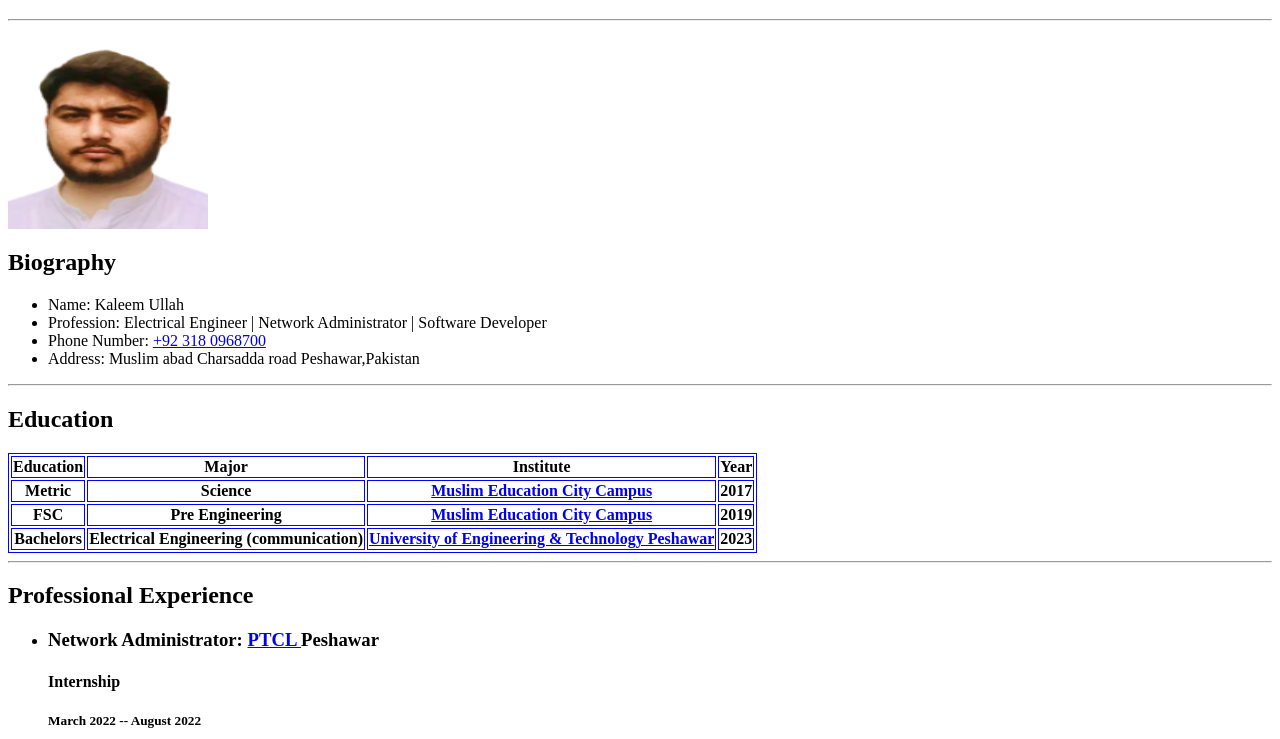
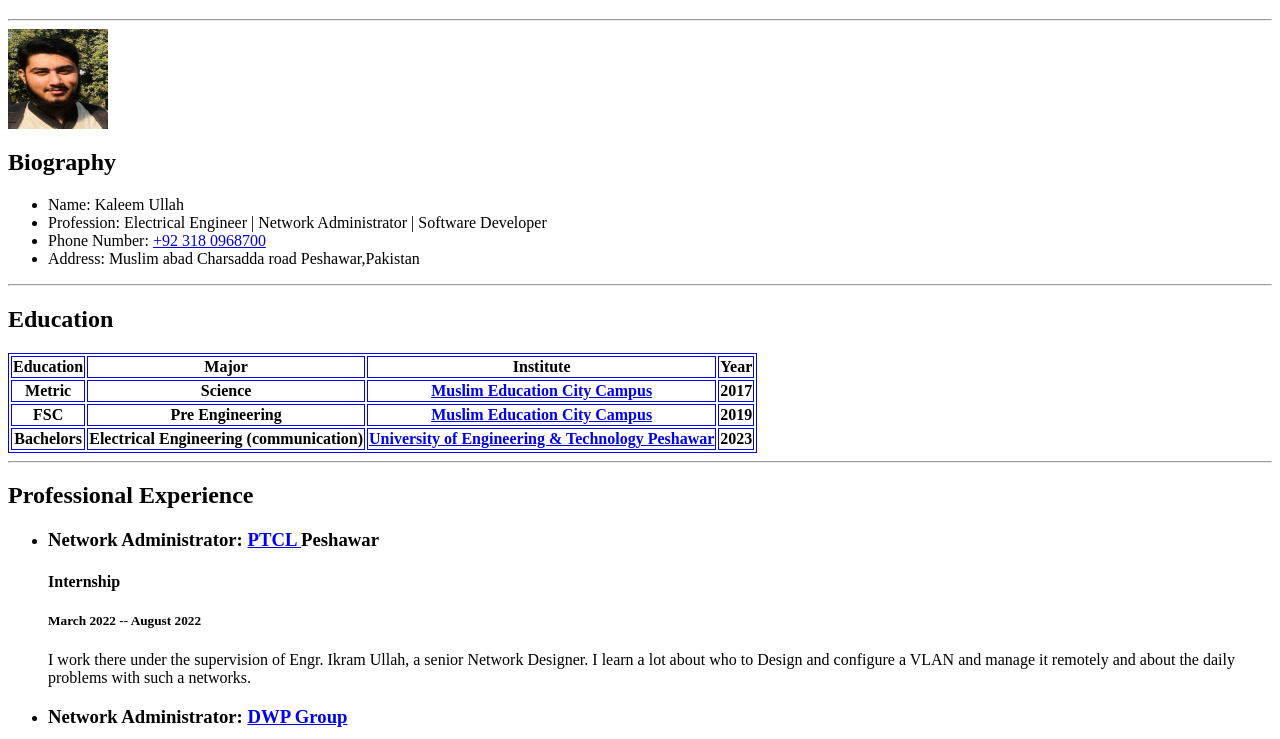
Before and after one commit to malikkaleemullah/My_resume, a plain HTML site: page index.html in a window 1280 px wide. Shown: the part 61-800 px from the top of the page. Drawn offline with Linux system fonts and the light colour scheme.

Commit message:
new image

```diff
--- a/index.html
+++ b/index.html
@@ -12,7 +12,7 @@
 <body>
     <h1>Resume</h1>
     <hr>
-    <img src="./kaleem.png" alt="My profile Picture" width="200" height="200"
+    <img src="./kaleem.jpg" alt="My profile Picture" width="100" height="100"
     style="display: block;"
     >
     <h2>Biography</h2>
```
Also changed, not shown: kaleem.jpg (added).
